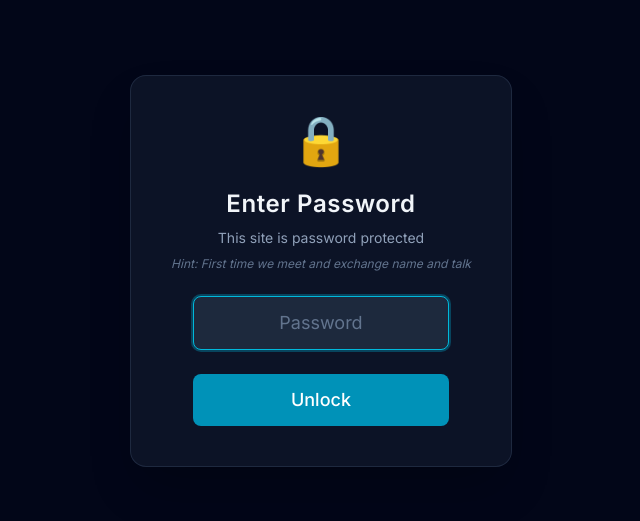
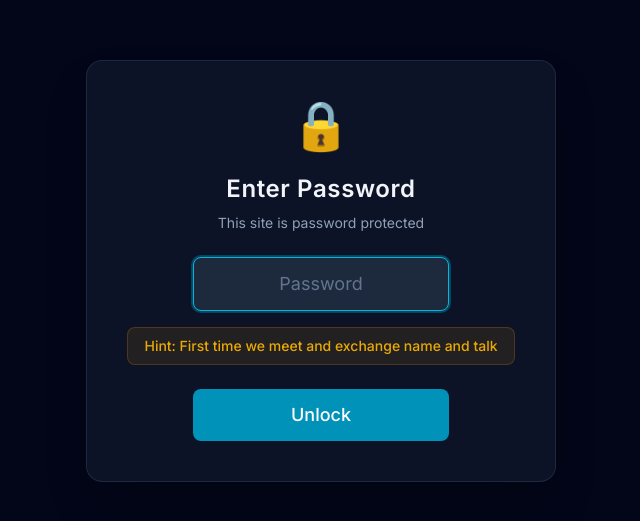
Before and after one commit to nabingyawali11/aaaa, a React (Vite) app: page /#/ in a window 1280 px wide. Shown: the part 129-650 px from the top of the page, without its empty margins (319-959 px from the left). Built offline with nearby package versions, Linux system fonts and the light colour scheme.

Commit message:
Move hint below input and make more visible

```diff
--- a/src/components/PasswordGate.jsx
+++ b/src/components/PasswordGate.jsx
@@ -36,9 +36,6 @@ function PasswordGate({ children }) {
         <p className="text-sm text-slate-400 -mt-4">
           This site is password protected
         </p>
-        <p className="text-xs text-slate-500 italic -mt-4">
-          Hint: First time we meet and exchange name and talk
-        </p>
         <input
           type="password"
           value={input}
@@ -53,6 +50,9 @@ function PasswordGate({ children }) {
         {error && (
           <p className="text-sm text-red-400 -mt-2">Incorrect password</p>
         )}
+        <p className="text-sm text-amber-400/90 font-medium bg-amber-500/10 border border-amber-500/20 rounded-lg px-4 py-2 text-center -mt-2">
+          Hint: First time we meet and exchange name and talk
+        </p>
         <button
           type="submit"
           className="w-64 rounded-lg bg-cyan-600 px-4 py-3 text-lg font-medium text-white transition hover:bg-cyan-500 active:scale-95"
```
